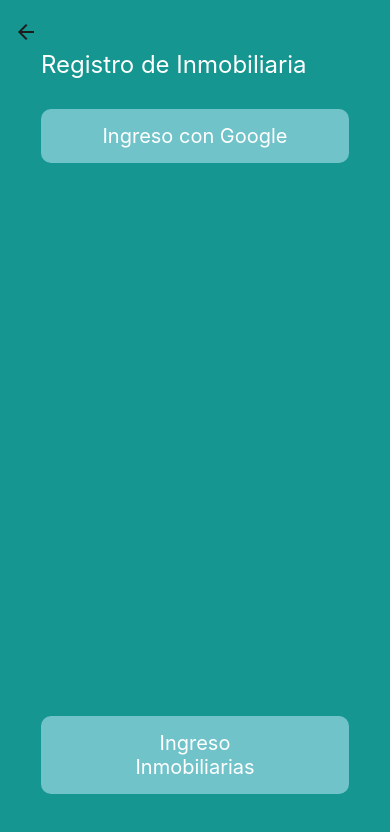
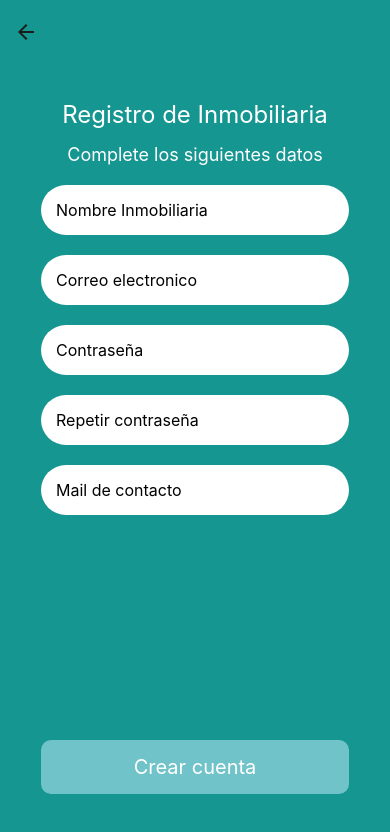
Before and after one commit to WangJian-114/myHome, a React Native app: screen /new-account in a window 390 px wide. Shown: the top 832 px of the page. Built offline with nearby package versions, Linux system fonts and the light colour scheme.

Commit message:
create newAccount

```diff
--- a/components/login/style/loginStyles.jsx
+++ b/components/login/style/loginStyles.jsx
@@ -4,7 +4,6 @@ const loginStyles = StyleSheet.create({
   mainContainer: {
     display: 'flex',
     justifyContent: 'center',
-    alignItems: 'center',
     backgroundColor: '#159690',
     height: '100%',
   },
--- a/components/newAccount/NewAccount.jsx
+++ b/components/newAccount/NewAccount.jsx
@@ -1,7 +1,7 @@
 import React from 'react';
-import {Text, View, SafeAreaView, Pressable, Image} from 'react-native';
+import {Text, View, SafeAreaView, Pressable, TextInput} from 'react-native';
 
-import loginStyles from './style/loginStyles';
+import newAccountStyles from './style/newAccountStyles';
 
 const Login = ({navigation}) => {
   const loginRealState = () => {
@@ -11,25 +11,43 @@ const Login = ({navigation}) => {
 
   return (
     <>
-      <SafeAreaView style={loginStyles.mainContainer}>
-        <View style={loginStyles.loginContainer}>
-          <View style={loginStyles.topSection}>
-            <Text style={loginStyles.message}>Registro de Inmobiliaria</Text>
-            <Pressable
-              onPress={() => console.log('Ingreso User --')}
-              style={loginStyles.googleButton}>
-              <Text style={loginStyles.googleButtonText}>
-                Ingreso con Google
-              </Text>
-            </Pressable>
+      <SafeAreaView style={newAccountStyles.mainContainer}>
+        <View style={newAccountStyles.newAccountContainer}>
+          <View style={newAccountStyles.topSection}>
+            <Text style={newAccountStyles.message}>
+              Registro de Inmobiliaria
+            </Text>
+            <Text style={newAccountStyles.text}>
+              Complete los siguientes datos
+            </Text>
+            <TextInput
+              placeholder="Nombre Inmobiliaria"
+              style={newAccountStyles.textInput}
+            />
+            <TextInput
+              placeholder="Correo electronico"
+              style={newAccountStyles.textInput}
+            />
+            <TextInput
+              placeholder="Contraseña"
+              style={newAccountStyles.textInput}
+            />
+            <TextInput
+              placeholder="Repetir contraseña"
+              style={newAccountStyles.textInput}
+            />
+            <TextInput
+              placeholder="Mail de contacto"
+              style={newAccountStyles.textInput}
+            />
           </View>
 
           <View>
             <Pressable
               onPress={() => loginRealState()}
-              style={loginStyles.realStateButton}>
-              <Text style={loginStyles.realStateButtonText}>
-                Ingreso Inmobiliarias
+              style={newAccountStyles.continueButton}>
+              <Text style={newAccountStyles.continueButtonText}>
+                Crear cuenta
               </Text>
             </Pressable>
           </View>
--- a/components/newAccount/style/loginStyles.jsx
+++ b/components/newAccount/style/newAccountStyles.jsx
@@ -4,74 +4,49 @@ const loginStyles = StyleSheet.create({
   mainContainer: {
     display: 'flex',
     justifyContent: 'center',
-    alignItems: 'center',
     backgroundColor: '#159690',
     height: '100%',
   },
-  loginContainer: {
+  newAccountContainer: {
     height: '100%',
     display: 'flex',
     justifyContent: 'space-between',
     paddingHorizontal: 41,
   },
-  logoContainer: {
-    display: 'flex',
-    justifyContent: 'center',
-    alignItems: 'center',
-    paddingHorizontal: 41,
-  },
-  logo: {
-    width: '100%',
-    height: 205,
-    marginBottom: 50,
-  },
   message: {
     fontSize: 24,
     fontWeight: 'semibold',
     color: 'white',
+    textAlign: 'center',
   },
-  googleButton: {
-    marginTop: 30,
+  text: {
+    fontSize: 18,
+    fontWeight: 'regular',
+    color: 'white',
+    textAlign: 'center',
+    marginTop: 15,
+  },
+  topSection: {
+    marginTop: 100,
+  },
+  continueButton: {
     backgroundColor: '#71c3ca',
     paddingVertical: 15,
     borderRadius: 10,
+    marginBottom: 50,
   },
-  googleButtonText: {
+  continueButtonText: {
     fontSize: 20,
     textAlign: 'center',
     color: 'white',
   },
-  topSection: {
-    marginTop: 50,
-  },
-  realStateButton: {
-    backgroundColor: '#71c3ca',
-    paddingVertical: 15,
-    borderRadius: 10,
-    paddingHorizontal: 60,
-    marginBottom: 50,
-  },
-  realStateButtonText: {
-    fontSize: 20,
-    textAlign: 'center',
-    color: 'white',
-  },
-  loginTextInput: {
+  textInput: {
     fontSize: 16,
-    marginTop: 15,
+    marginTop: 20,
     padding: 15,
-    borderRadius: 10,
+    borderRadius: 95,
     backgroundColor: '#FFF',
     width: 'auto',
-  },
-  NoAcount: {
-    marginBottom: 10,
-    color: 'white',
-  },
-  forgetPass: {
-    textAlign: 'right',
-    marginTop: 10,
-    color: 'white',
   },
 });
 
--- a/components/password/style/passwordStyles.jsx
+++ b/components/password/style/passwordStyles.jsx
@@ -4,7 +4,6 @@ const loginStyles = StyleSheet.create({
   mainContainer: {
     display: 'flex',
     justifyContent: 'center',
-    alignItems: 'center',
     backgroundColor: '#159690',
     height: '100%',
   },
```
